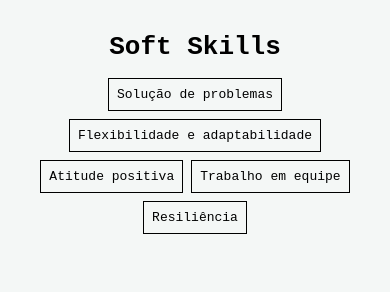
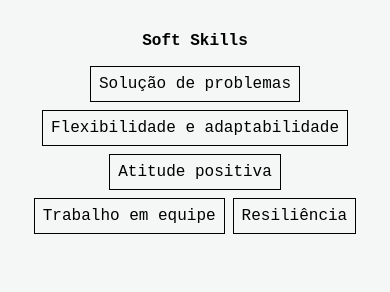
Before and after one commit to achilesmatheus/achilesmatheus, a plain HTML site: page index.html in a window 390 px wide. Shown: the part 339-631 px from the top of the page. Drawn offline with Linux system fonts and the light colour scheme.

Commit message:
change: Fix h1 size in media queries

```diff
--- a/css/global.css
+++ b/css/global.css
@@ -31,6 +31,12 @@ a {
   text-decoration: none;
 }
 
+a,
+span,
+p {
+  font-size: 1rem;
+}
+
 ul {
   list-style: none;
   padding: 0;
--- a/css/main.css
+++ b/css/main.css
@@ -27,6 +27,7 @@
 
 .main_content .soft_skills h1 {
   padding: 1rem;
+  font-size: 2rem;
 }
 
 .main_content .soft_skills .soft_skills_list {
@@ -67,4 +68,8 @@
   .main_content .soft_skills {
     margin: 2rem 0;
   }
+
+  .main_content .soft_skills h1 {
+    font-size: 1rem;
+  }
 }
```
